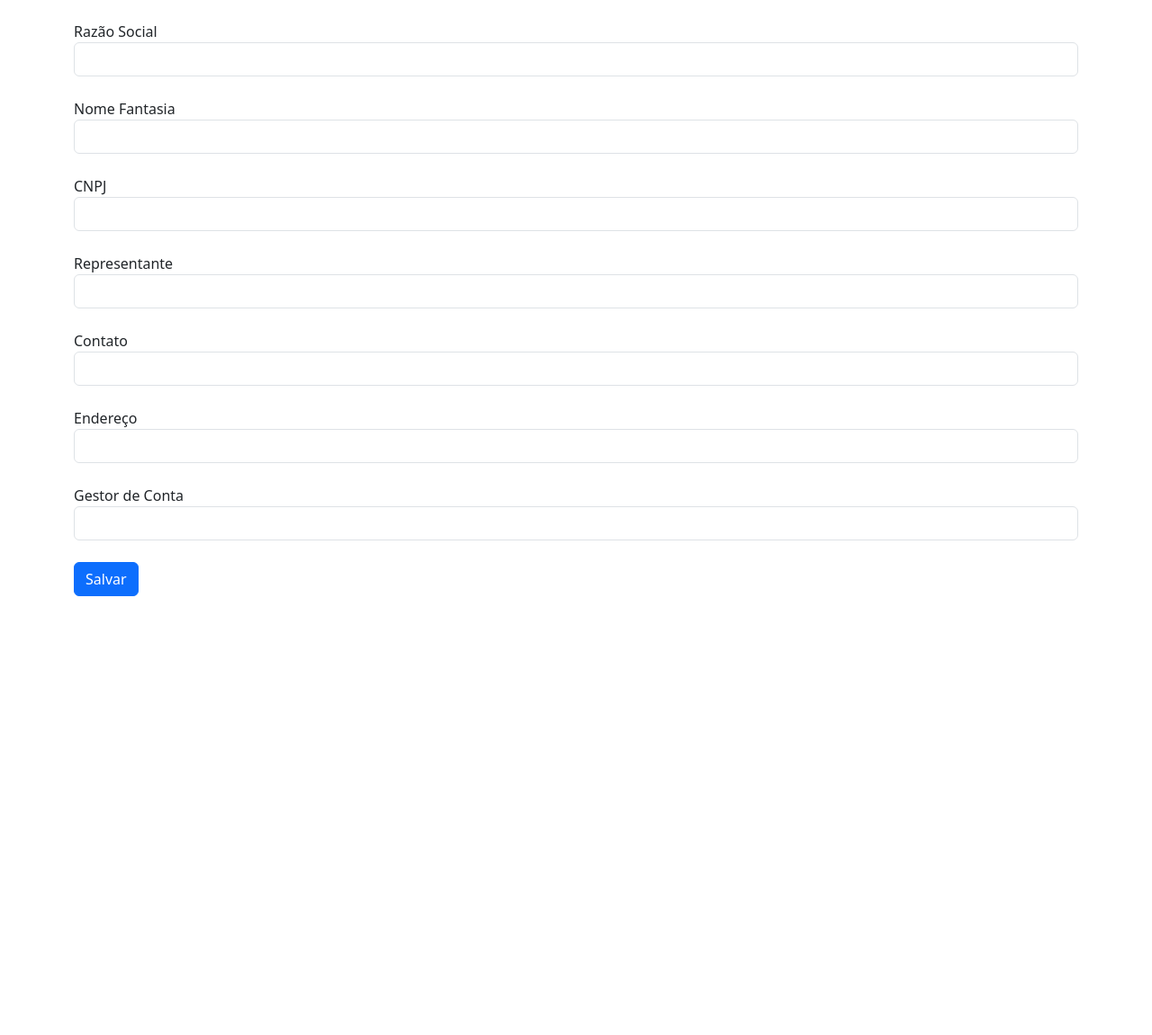
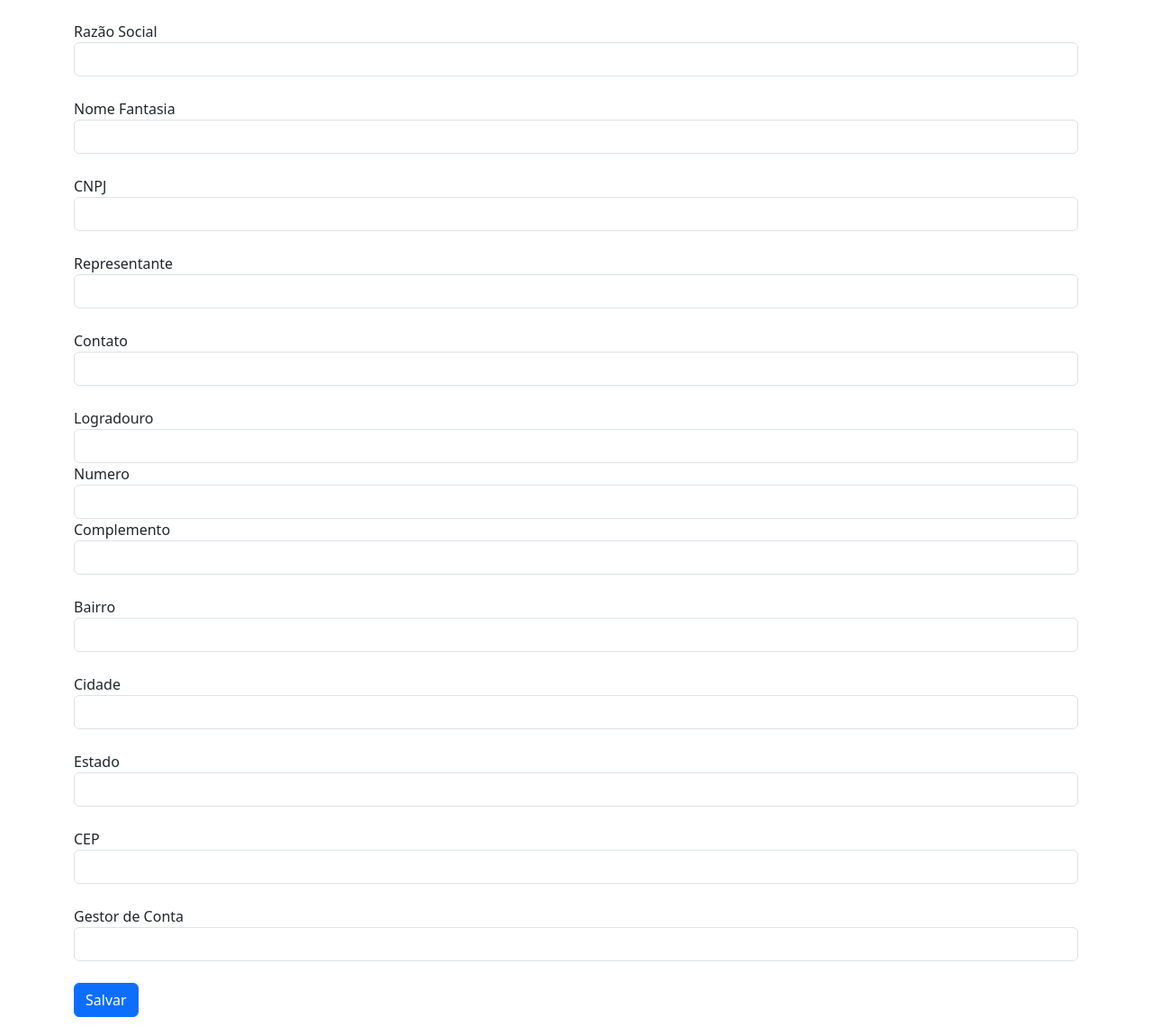
Before and after one commit to imbrenno/gestao_compras, a Flask app: page /create_customers in a window 1280 px wide. Shown: the part 150-1301 px from the top of the page at 90% size. Before the commit the page ends 813 px from the top, so only its background shows below. Run offline with Flask 3, Linux system fonts and the light colour scheme; the visitor is signed in with stand-in values (Sample User, id 1); parts of the project's set-up code (start-up, migrations or seed data) failed here and were passed over.

Commit message:
fix: addrees and horuko

```diff
--- a/main/controllers/customers_ctrl.py
+++ b/main/controllers/customers_ctrl.py
@@ -2,6 +2,7 @@ from json import dumps
 from main.database.models.database import Database, select
 from flask import jsonify, Blueprint, abort, request, make_response, redirect, render_template, session
 from main.database.models.customers_model import Customers
+from main.utils.utils import encode_addrees
 
 
 bp = Blueprint(
@@ -29,8 +30,7 @@ class CustomerCtrl:
 
             try:
                 data = request.form
-                print(f'printou data: {data}')
-
+                addrees = data
                 if data:
                     customer = Customers(
                         companyName=data["companyName"],
@@ -38,7 +38,7 @@ class CustomerCtrl:
                         vat=data["vat"],
                         representative=data["representative"],
                         contact=data["contact"],
-                        address=data["address"],
+                        address=encode_addrees(addrees),
                         walletManagerId=data["walletManagerId"]
 
                     )
--- a/main/database/models/customers_model.py
+++ b/main/database/models/customers_model.py
@@ -9,7 +9,7 @@ class Customers(SQLModel, table=True):
     tradingName: Optional[str] = Field(unique=True)
     vat: str = Field(max_length=14, min_length=14, unique=True)
     representative: Optional[str] = None
-    contact: Optional[str]
-    address: Optional[str]
+    contact: Optional[str] = None
+    address: Optional[str] = None
     active: Optional[bool] = True
     walletManagerId: Optional[int] = Field(default=None, foreign_key="users.id")
--- a/main/templates/create_customer.html
+++ b/main/templates/create_customer.html
@@ -29,8 +29,36 @@
         </div>
         <br />
         <div class="form-group">
-            <label for="address">Endereço</label>
-            <input type="text" id="address" name="address" class="form-control">
+            <label for="street">Logradouro</label>
+            <input type="text" id="street" name="street" class="form-control">
+        </div>
+        <div class="form-group">
+            <label for="number">Numero</label>
+            <input type="text" id="number" name="number" class="form-control">
+        </div>
+        <div class="form-group">
+            <label for="complement">Complemento</label>
+            <input type="text" id="complement" name="complement" class="form-control">
+        </div>
+        <br />
+        <div class="form-group">
+            <label for="neighborhood">Bairro</label>
+            <input type="text" id="neighborhood" name="neighborhood" class="form-control">
+        </div>
+        <br />
+        <div class="form-group">
+            <label for="city">Cidade</label>
+            <input type="text" id="city" name="city" class="form-control">
+        </div>
+        <br />
+        <div class="form-group">
+            <label for="state">Estado</label>
+            <input type="text" id="state" name="state" class="form-control">
+        </div>
+        <br />
+        <div class="form-group">
+            <label for="zipCode">CEP</label>
+            <input type="text" id="zipCode" name="zipCode" class="form-control">
         </div>
         <br />
         <div class="form-group">
--- a/main/templates/login.html
+++ b/main/templates/login.html
@@ -1,10 +1,10 @@
 {% extends "template_login.html" %}
 {% block conteudo%}
       <form class="form-signin" action="/login" method="post">
-            <label class="sr-only" for="user">Usuário</label>
+            <label class="sr-only" for="user"></label>
             <input type="email" id="user" name="user" class="form-control" placeholder="Seu email" required autofocus>
 
-            <label class="sr-only" for="password">Senha</label>
+            <label class="sr-only" for="password"></label>
             <input type="password" id="password" name="password" class="form-control" placeholder="Senha" required>
             <br>
             <button type="submit" class="btn btn-lg btn-primary btn-block">Login</button>
--- a/run.py
+++ /dev/null
@@ -1,12 +0,0 @@
-from waitress import serve
-from main import create_app
-from main.utils.enums.dot_env import DotEnvEnum
-from main.utils.settings import Settings
-
-
-app = create_app()
-serve(
-    app,
-    host=Settings.get(DotEnvEnum.IP_APPLICATION.value),
-    port=Settings.get(DotEnvEnum.PORT_APPLICATION.value),
-)
```
Also changed, not shown: main/utils/utils.py (+41 -0 lines).
